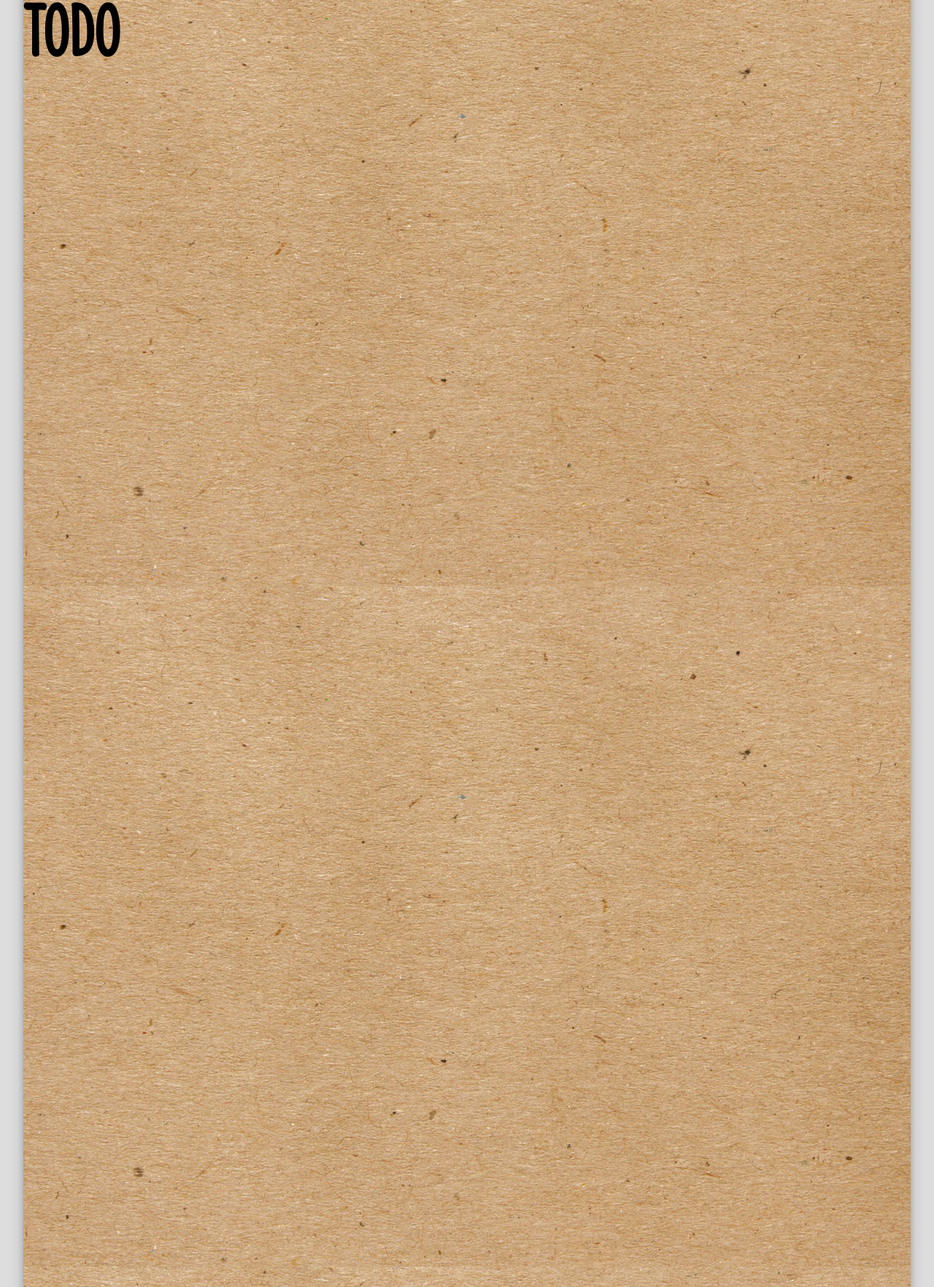
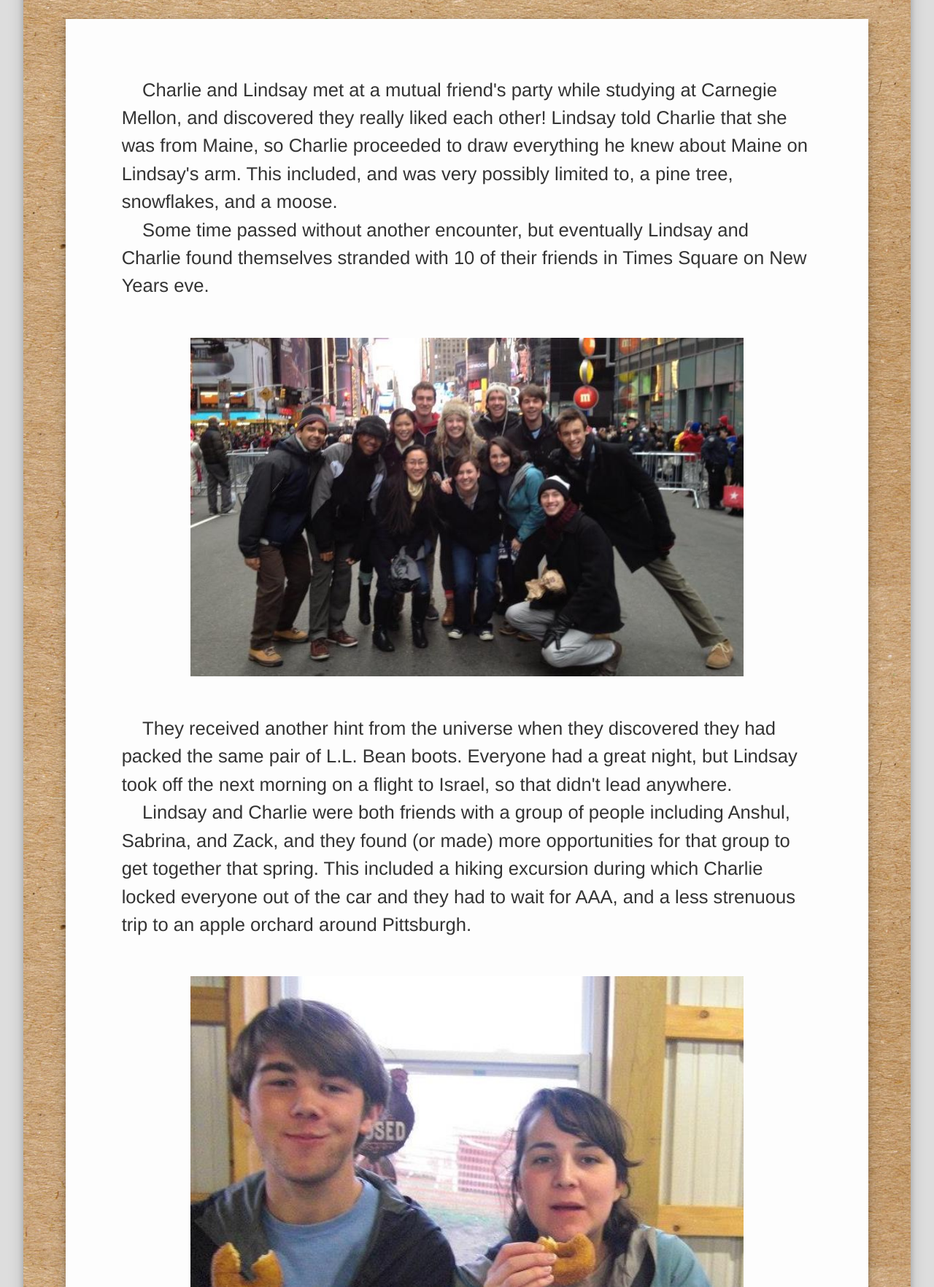
Before and after one commit to cswanson310/wedding, a Flask app: page /meeting in a window 1280 px wide. Shown: the part 156-1920 px from the top of the page at 73% size. Run offline with Flask 2, Linux system fonts and the light colour scheme.

Commit message:
Iniitial cut of 'how we met'

```diff
--- /dev/null
+++ b/static/meeting.css
@@ -0,0 +1,30 @@
+#story-wrapper {
+  width: 100%;
+  height: 92vh;
+  overflow-y: scroll;
+}
+
+#story {
+  background: #fdfdfd;
+  box-shadow: 0 4px 8px 0 rgba(0, 0, 0, 0.2), 0 6px 20px 0 rgba(0, 0, 0, 0.19);
+  padding: 0;
+  margin: 1vh auto;
+  width: 86vmin;
+  overflow-y: scroll;
+  z-index: 1;
+}
+
+#story p {
+  font-family: Helvetica, Arial, sans-serif;
+  -webkit-font-smoothing: antialiased;
+  color: #333;
+  padding: 2vh 7%;
+  font-size: 2vmin;
+  line-height: 3vmin;
+}
+
+.inline-img {
+  display: block;
+  width: 80%;
+  margin: 2vh auto;
+}
--- a/static/style.css
+++ b/static/style.css
@@ -32,7 +32,7 @@ body {
   height: 98vh;
   left: 50%;
   transform: translateX(-50%);
-  box-shadow: 0 4px 8px 0 rgba(0, 0, 0, 0.2), 0 6px 20px 0 rgba(0, 0, 0, 0.19)
+  box-shadow: 0 4px 8px 0 rgba(0, 0, 0, 0.2), 0 6px 20px 0 rgba(0, 0, 0, 0.19);
 }
 
 .background-anchor {
@@ -169,4 +169,5 @@ h2 {
   max-height: 200%;
   max-width: 200%;
   margin-left: -50%;
+  z-index: -1;
 }
--- a/templates/layout.html
+++ b/templates/layout.html
@@ -11,13 +11,13 @@
   <body class='body'>
     <div class='background'>
       <div class='background-anchor'>
-        <div id='pine-1-div' class='background-anchored' off-x=0.83 off-y=0.90 w=0.36 h=0.4>
+        <div id='pine-1-div' class='background-anchored' off-x=0.93 off-y=0.90 w=0.36 h=0.4>
           <img id='pine-1' class='pine' src='static/images/pine.png' alt='pine'/>
         </div>
         <div id='pine-2-div' class='background-anchored' off-x=0.16 off-y=0.94 w=0.20 h=0.2>
           <img id='pine-2' class='pine' src='static/images/pine.png' alt='pine'/>
         </div>
-        <div id='pine-3-div' class='background-anchored' off-x=0.9 off-y=0.94 w=0.20 h=0.3>
+        <div id='pine-3-div' class='background-anchored' off-x=0.88 off-y=0.94 w=0.20 h=0.3>
           <img id='pine-3' class='pine' src='static/images/pine.png' alt='pine'/>
         </div>
         <div id='pine-4-div' class='background-anchored' off-x=0.04 off-y=0.96 w=0.15 h=0.25>
--- a/templates/meeting.html
+++ b/templates/meeting.html
@@ -6,5 +6,35 @@
 {% endblock %}
 {% block content %}
 {{ super() }}
-<h1>TODO</h1>
+<div id='story-wrapper'>
+  <div id='story'>
+    <p>&nbsp;&nbsp;&nbsp;&nbsp;Charlie and Lindsay met at a mutual friend's party while studying at Carnegie Mellon,
+    and discovered they really liked each other! Lindsay told Charlie that she was from Maine, so
+    Charlie proceeded to draw everything he knew about Maine on Lindsay's arm. This included, and
+    was very possibly limited to, a pine tree, snowflakes, and a moose.
+    <br />
+    &nbsp;&nbsp;&nbsp;&nbsp;Some time passed without another encounter, but eventually Lindsay and Charlie found
+    themselves stranded with 10 of their friends in Times Square on New Years eve.
+    <img id='times-square' class='inline-img' src='static/images/times-square.jpg' />
+    &nbsp;&nbsp;&nbsp;&nbsp;They received another hint from the universe when they discovered they had packed the same
+    pair of L.L. Bean boots. Everyone had a great night, but Lindsay took off the next morning on a
+    flight to Israel, so that didn't lead anywhere.
+    <br />
+    &nbsp;&nbsp;&nbsp;&nbsp;Lindsay and Charlie were both friends with a group of people including Anshul, Sabrina,
+    and Zack, and they found (or made) more opportunities for that group to get together that
+    spring. This included a hiking excursion during which Charlie locked everyone out of the car and
+    they had to wait for AAA, and a less strenuous trip to an apple orchard around Pittsburgh.
+    <img id='donuts' class='inline-img' src='static/images/donuts.jpg' />
+    <br />
+    &nbsp;&nbsp;&nbsp;&nbsp;Later that spring, Charlie invited a group of friends to spend the weekend at his
+    Grandparent's house in Barnes, PA, about 3 hours north of Pittsburgh. They spent a fantastic day in
+    the snow.
+    <img id='sled-pre' class='inline-img' src='static/images/sled_pre.jpg' />
+    &nbsp;&nbsp;&nbsp;&nbsp;Just really perfected the sledding techniques.
+    <img id='sled-post' class='inline-img' src='static/images/sled_post.jpg' />
+    &nbsp;&nbsp;&nbsp;&nbsp;Eventually, with a little prodding from Alex, Lindsay and Charlie hit it off and shared their
+    first kiss in the cabin while Zack accompanied the snowfall with some melodies on the Piano.
+    <img id='zack-marshmallow' class='inline-img' src='static/images/zack_marshmallow.jpg' />
+  </div>
+</div>
 {% endblock %}
```
Also changed, not shown: static/images/donuts.jpg (added), static/images/fireplace.jpg (added), static/images/sled_post.jpg (added), static/images/sled_pre.jpg (added), static/images/times-square.jpg (added), static/images/zack_marshmallow.jpg (added), static/proposal.css (added), 2 other files.
